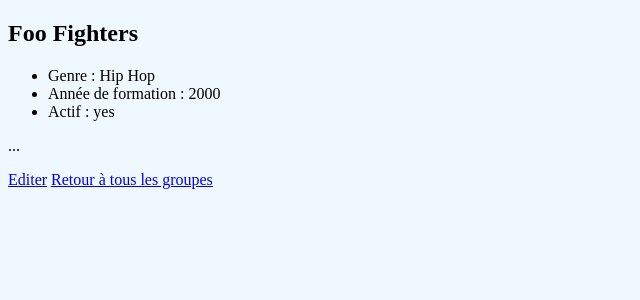
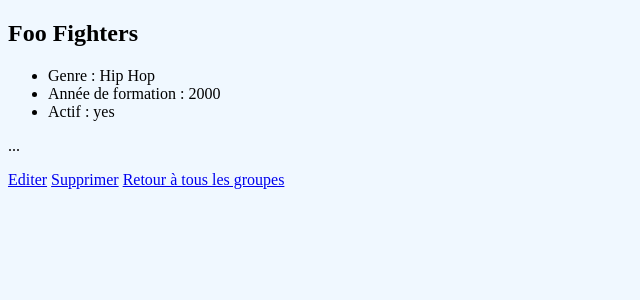
Before and after one commit to Mateo-RENAC/DjangoListingsProject, a Django app: page /bands/2/ in a window 1280 px wide. Shown: the part 26-326 px from the top of the page, without its empty margins (0-640 px from the left). Run offline with Django 4.2, Linux system fonts and the light colour scheme; data comes from the database, SQL or seed files in the repository; both versions use the stored data as it was after the commit.

Commit message:
WORK IN PROGRESS

```diff
--- a/merchex/listings/templates/listings/band_detail.html
+++ b/merchex/listings/templates/listings/band_detail.html
@@ -15,7 +15,8 @@
 
 <p>{{ band.biography }}</p>
 
-    <a href="{url 'band-update'%}">Editer</a>
+    <a href="{% url 'band-update' band.id %}">Editer</a>
+    <a href="{% url 'band-delete' band.id %}">Supprimer</a>
    <a href="{% url 'band-list' %}">Retour à tous les groupes</a>
 
 {% endblock %}
```
Also changed, not shown: merchex/db.sqlite3.
